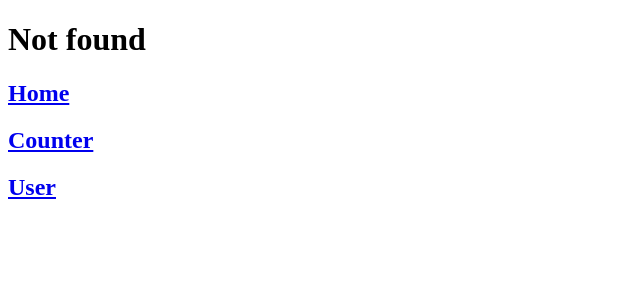
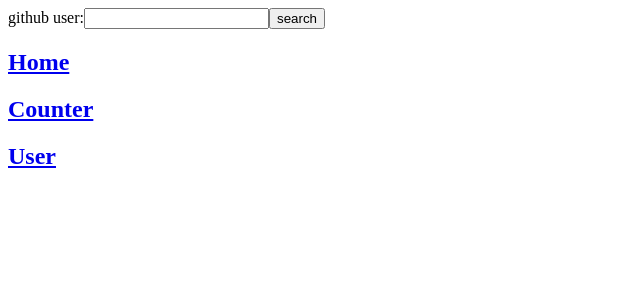
Before and after one commit to Parry93/react-exercises, a React (Create React App) app: page /users in a window 1280 px wide. Before the commit this address had no page. Shown: the top 300 px of the page, without its empty margins (0-640 px from the left). Built offline with nearby package versions, Linux system fonts and the light colour scheme.

Commit message:
react-router-06

```diff
--- a/src/App.js
+++ b/src/App.js
@@ -30,14 +30,16 @@ function App () {
           <Routes>
               <Route path="/" element={<Welcome name="Emanuele" />} />
               <Route path="/counter" element={<Counter/>} />
-              <Route path="/users/:username" element={<ShowGithubUser />}/>
+              <Route path="/users" element={<GithubUserList/>}>
+                    <Route path=":username" element={<ShowGithubUser/>}/>
+                </Route>
               <Route path="*" element={<div><h1>Not found</h1></div>} />
           </Routes>
 
             <div >
             <Link to="./" ><h2>Home</h2></Link>
             <Link to="./counter" ><h2>Counter</h2></Link>
-            <Link to="users/:username" ><h2>User</h2></Link>
+            <Link to="./users" ><h2>User</h2></Link>
          </div>
 
 
```
